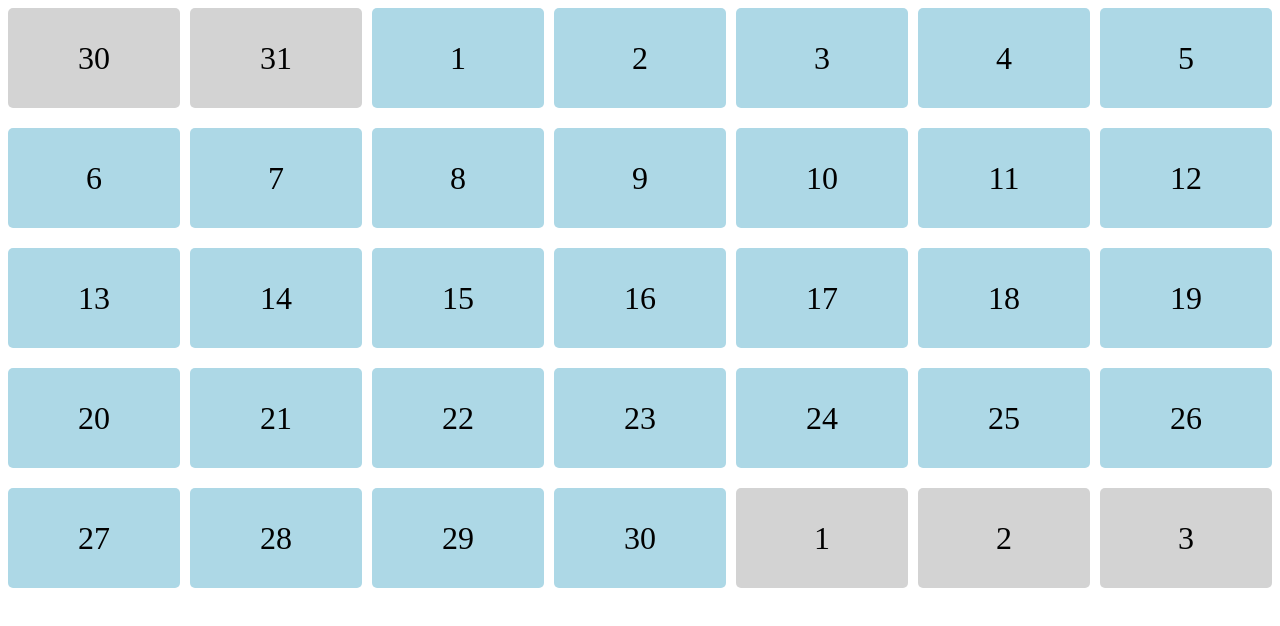
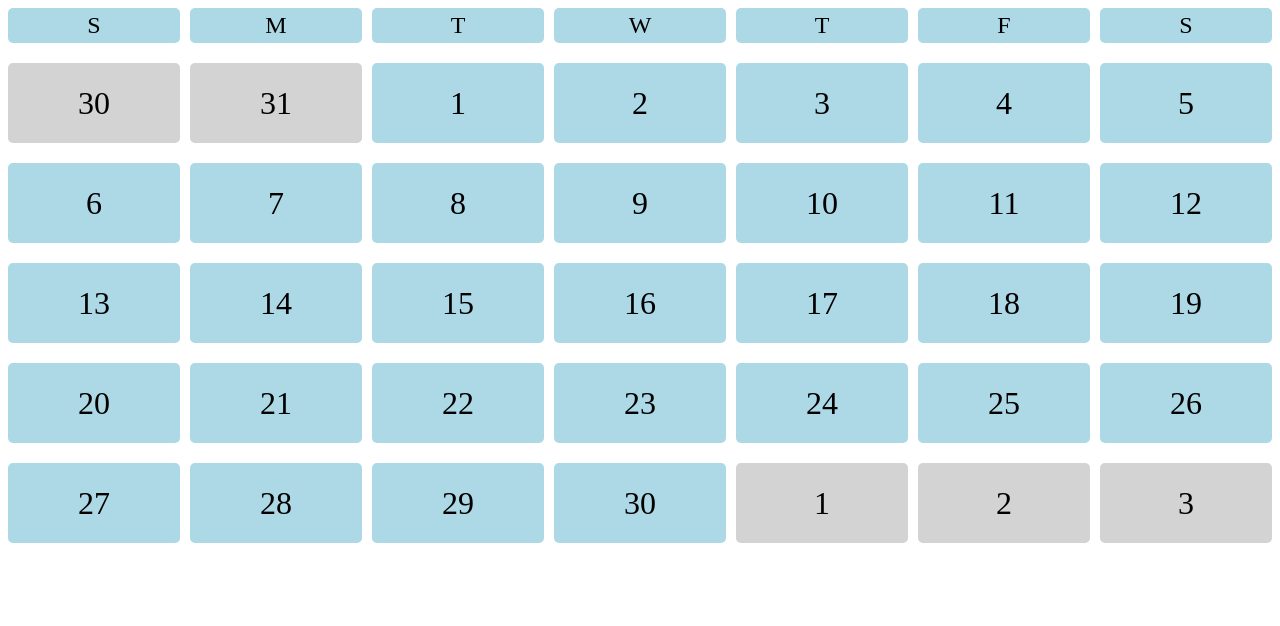
Before and after one commit to saadi001/pracitse, a plain HTML site: page calender.html in a window 1280 px wide. Drawn offline with Linux system fonts and the light colour scheme.

Commit message:
day added

```diff
--- a/calender.html
+++ b/calender.html
@@ -9,13 +9,14 @@
         .calender{
             display: grid;
             grid-template-columns: repeat(7, 1fr);
+            grid-template-rows: 35px repeat(5, 80px);
             row-gap: 20px;
             column-gap: 10px;
 
         }
-        .date{
+        .date ,.day{
             background-color: lightblue;
-            height: 100px;
+
             font-size: 2em;
             display: flex;
             justify-content: center;
@@ -26,10 +27,20 @@
         .other-month{
             background-color: lightgrey;
         }
+        .day{
+            font-size: 1.5em;
+        }
     </style>
 </head>
 <body>
     <div class="calender">
+        <div class="day">S</div>
+        <div class="day">M</div>
+        <div class="day">T</div>
+        <div class="day">W</div>
+        <div class="day">T</div>
+        <div class="day">F</div>
+        <div class="day">S</div>
         <div class="date other-month">30</div>
         <div class="date other-month">31</div>
         <div class="date">1</div>
```
